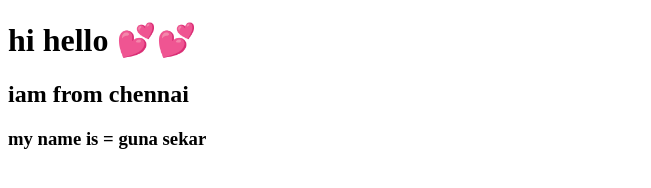
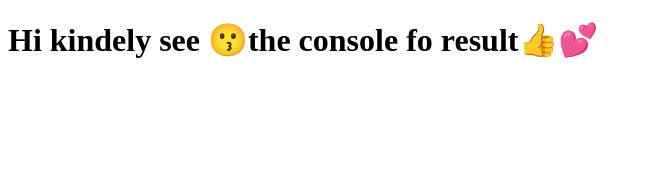
Before and after one commit to guna-design/github-demo1, a plain HTML site: page index.html in a window 1280 px wide. Shown: the whole page, without its empty margins (0-651 px from the left). Drawn offline with Linux system fonts and the light colour scheme.

Commit message:
console result

```diff
--- a/index.html
+++ b/index.html
@@ -6,8 +6,6 @@
     <title>Document</title>
 </head>
 <body>
-    <h1>hi hello 💕💕</h1>
-    <h2> iam from chennai</h2>
-    <h3> my name is = guna sekar</h3>
+   <h1>Hi kindely see 😗the console fo result👍💕</h1>
 </body>
 </html>
--- /dev/null
+++ b/script.js
@@ -0,0 +1,2 @@
+let a =+userInput[0];
+for(i=1;i<=)
```
